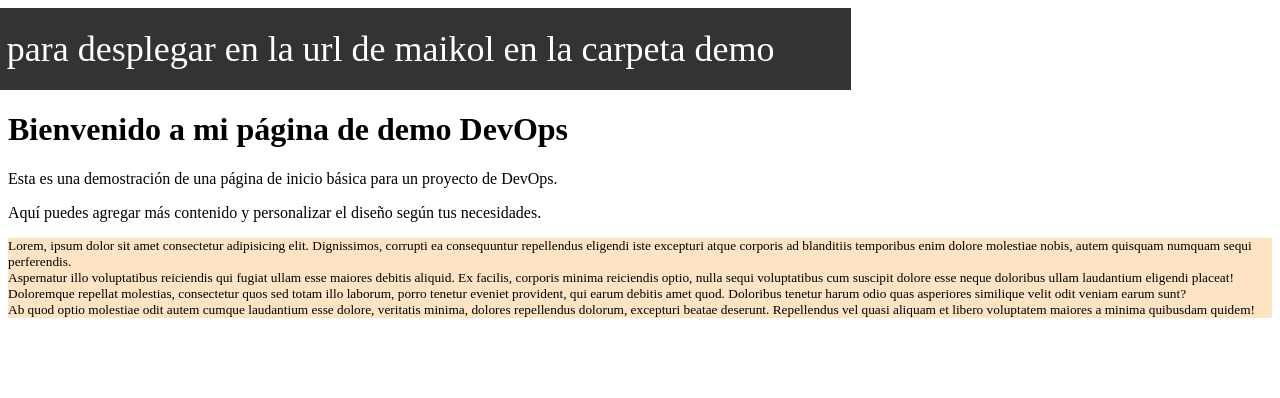
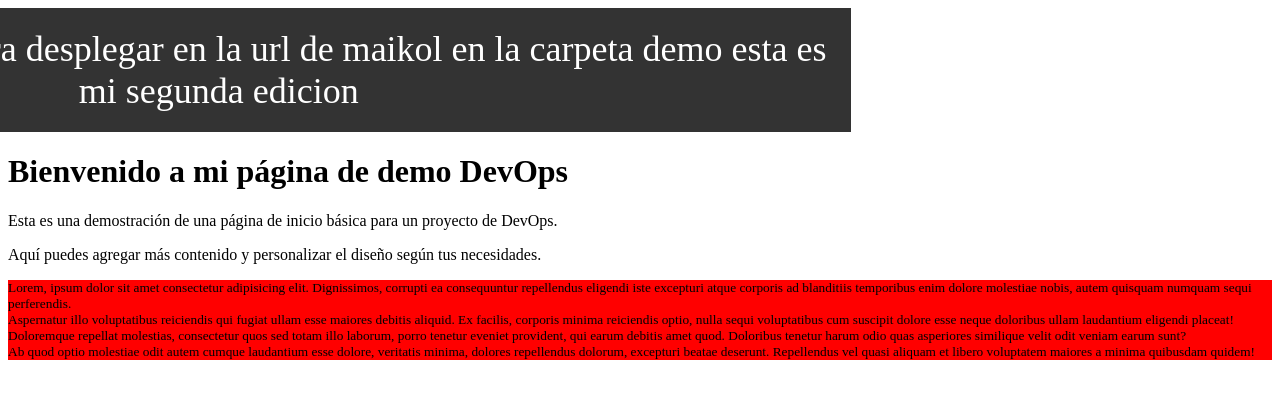
Before and after one commit to Manuel1286/pagina-web, a plain HTML site: page index.html in a window 1280 px wide. Drawn offline with Linux system fonts and the light colour scheme.

Commit message:
Update index.html

```diff
--- a/index.html
+++ b/index.html
@@ -15,7 +15,7 @@
 
     .prueba{
 
-      background-color: bisque;
+      background-color: red;
       font-size: smaller;
       border-color: aqua;
       padding: 1px solid ;
@@ -30,7 +30,7 @@
 </head>
 <body>
   <div id="banner">
-    Hola, esta es mi pagina para desplegar en la url de maikol en la carpeta demo
+    Hola, esta es mi pagina para desplegar en la url de maikol en la carpeta demo esta es mi segunda edicion
   </div>
 
   <h1>Bienvenido a mi página de demo DevOps</h1>
```
